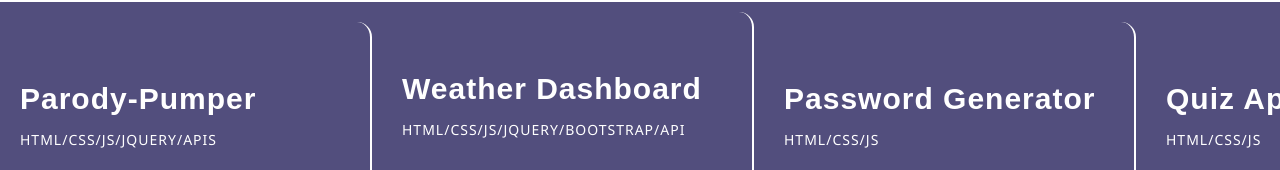
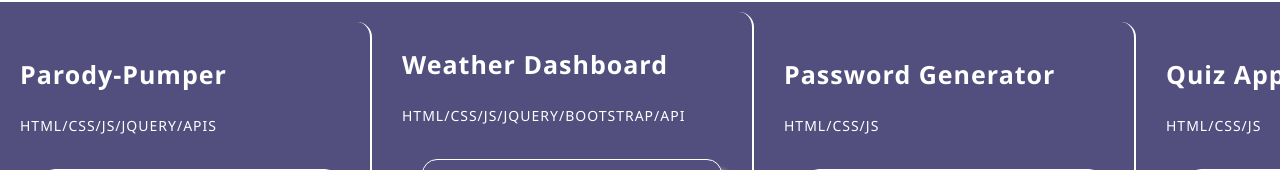
Before and after one commit to Kuleenabinoy/portfolio-Kuleena, a plain HTML site: page index.html in a window 1280 px wide. Shown: the part 705-875 px from the top of the page. Drawn offline with Linux system fonts and the light colour scheme.

Commit message:
css updated

```diff
--- a/assets/css/style.css
+++ b/assets/css/style.css
@@ -300,3 +300,10 @@ p {
     letter-spacing: 1px;
     font-family: var(--fontFamily);
 }
+
+h3 {
+    color: var(--fontColour);
+    font-size: 25px;
+    letter-spacing: 1px;
+    font-family: var(--fontFamily);
+}
--- a/index.html
+++ b/index.html
@@ -79,7 +79,7 @@
             <div id="work-container">
                 <div class="container">
                     <div class="project">
-                        <h2>Parody-Pumper</h2>
+                        <h3>Parody-Pumper</h3>
                         <p>HTML/CSS/JS/JQUERY/APIS</p>
                         <div class="image-container">
                             <img id="image-class1" src="./assets/images/project1.jpg" alt="project1pic" />
@@ -90,7 +90,7 @@
                         <a class="web" href="https://kuleenabinoy.github.io/parody-pumper/"> View Web</a>
                     </div>
                     <div class="project">
-                        <h2>Weather Dashboard</h2>
+                        <h3>Weather Dashboard</h3>
                         <p>HTML/CSS/JS/JQUERY/BOOTSTRAP/API</p>
                         <div class="image-container">
                             <img id="image-class2" src="./assets/images/weather.png" alt="weatherpic" />
@@ -101,7 +101,7 @@
                         <a class="web" href="https://kuleenabinoy.github.io/weatherDashboard/"> View Web</a>
                     </div>
                     <div class="project">
-                        <h2>Password Generator</h2>
+                        <h3>Password Generator</h3>
                         <p>HTML/CSS/JS</p>
                         <div class="image-container">
                             <img
@@ -115,7 +115,7 @@
                         <a class="web" href="https://kuleenabinoy.github.io/passwordGenerator/">View Web</a>
                     </div>
                     <div class="project">
-                        <h2>Quiz App</h2>
+                        <h3>Quiz App</h3>
                         <p>HTML/CSS/JS</p>
                         <div class="image-container">
                             <img id="image-class4" src="./assets/images/quiz.jfif" alt="myworkpic" />
```
